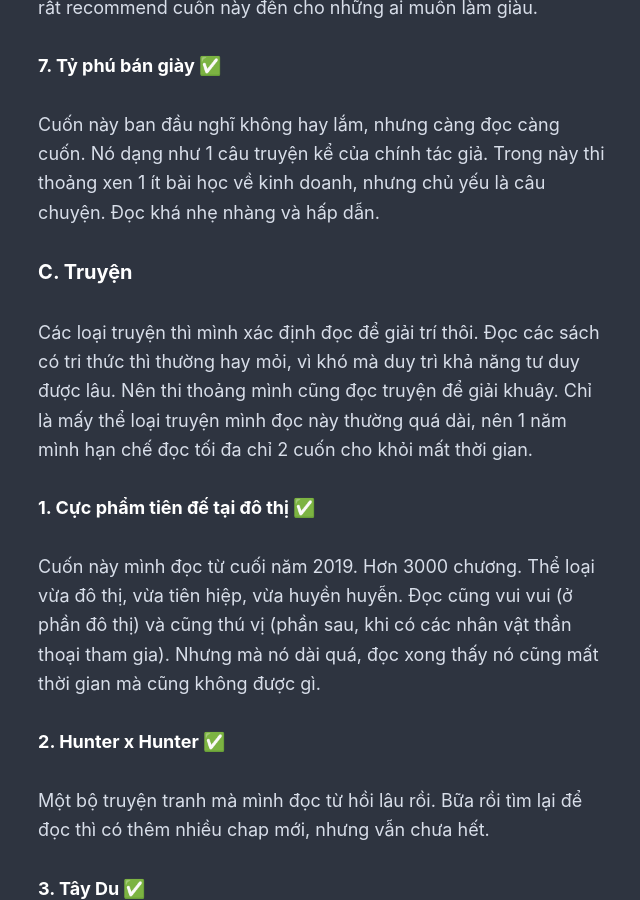
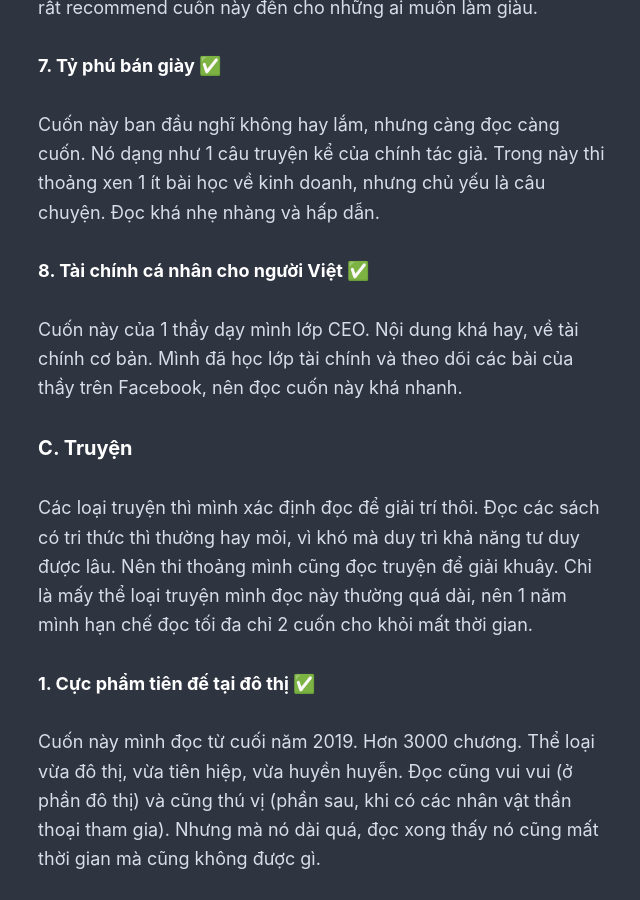
Before and after one commit to rilwis/hontap.info, a Jekyll site: the page built from _posts/2020-01-10-sach-da-doc-2020.md, in a window 1280 px wide and 900 px high, scrolled down 7058 px. Shown: the whole window, without its empty margins (318-958 px from the left). Built offline with Jekyll 4.4.1, drawn with Linux system fonts in a browser that asks for light colours; our own code applies the rules of GitHub Pages for plain Markdown files.

Commit message:
Update 2020-01-10-sach-da-doc-2020.md

```diff
--- a/_posts/2020-01-10-sach-da-doc-2020.md
+++ b/_posts/2020-01-10-sach-da-doc-2020.md
@@ -118,6 +118,10 @@ Cuốn này có nhiều bài học về tài chính và làm giàu mà theo mìn
 
 Cuốn này ban đầu nghĩ không hay lắm, nhưng càng đọc càng cuốn. Nó dạng như 1 câu truyện kể của chính tác giả. Trong này thi thoảng xen 1 ít bài học về kinh doanh, nhưng chủ yếu là câu chuyện. Đọc khá nhẹ nhàng và hấp dẫn.
 
+### 8. Tài chính cá nhân cho người Việt ✅
+
+Cuốn này của 1 thầy dạy mình lớp CEO. Nội dung khá hay, về tài chính cơ bản. Mình đã học lớp tài chính và theo dõi các bài của thầy trên Facebook, nên đọc cuốn này khá nhanh.
+
 ## C. Truyện
 
 Các loại truyện thì mình xác định đọc để giải trí thôi. Đọc các sách có tri thức thì thường hay mỏi, vì khó mà duy trì khả năng tư duy được lâu. Nên thi thoảng mình cũng đọc truyện để giải khuây. Chỉ là mấy thể loại truyện mình đọc này thường quá dài, nên 1 năm mình hạn chế đọc tối đa chỉ 2 cuốn cho khỏi mất thời gian.
```
